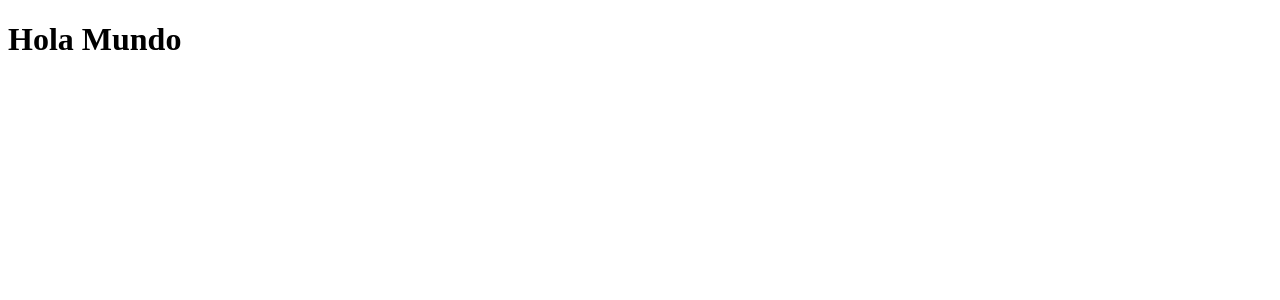
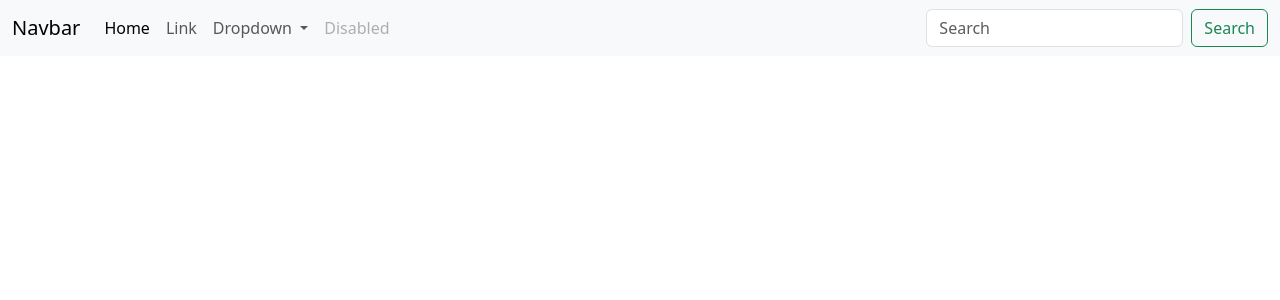
Before and after one commit to franciscosantiagoc/AngularProjectBases, an Angular app: page / in a window 1280 px wide. Shown: the top 300 px of the page. Built offline with nearby package versions, Linux system fonts and the light colour scheme.

Commit message:
installing boostrap in our angular project

```diff
--- a/package.json
+++ b/package.json
@@ -18,6 +18,7 @@
     "@angular/platform-browser": "^16.1.0",
     "@angular/platform-browser-dynamic": "^16.1.0",
     "@angular/router": "^16.1.0",
+    "bootstrap": "^5.3.1",
     "rxjs": "~7.8.0",
     "tslib": "^2.3.0",
     "zone.js": "~0.13.0"
--- a/src/app/app.component.html
+++ b/src/app/app.component.html
@@ -1 +1,36 @@
-<h1>Hola Mundo</h1>
+<nav class="navbar navbar-expand-lg bg-body-tertiary">
+  <div class="container-fluid">
+    <a class="navbar-brand" href="#">Navbar</a>
+    <button class="navbar-toggler" type="button" data-bs-toggle="collapse" data-bs-target="#navbarSupportedContent" aria-controls="navbarSupportedContent" aria-expanded="false" aria-label="Toggle navigation">
+      <span class="navbar-toggler-icon"></span>
+    </button>
+    <div class="collapse navbar-collapse" id="navbarSupportedContent">
+      <ul class="navbar-nav me-auto mb-2 mb-lg-0">
+        <li class="nav-item">
+          <a class="nav-link active" aria-current="page" href="#">Home</a>
+        </li>
+        <li class="nav-item">
+          <a class="nav-link" href="#">Link</a>
+        </li>
+        <li class="nav-item dropdown">
+          <a class="nav-link dropdown-toggle" href="#" role="button" data-bs-toggle="dropdown" aria-expanded="false">
+            Dropdown
+          </a>
+          <ul class="dropdown-menu">
+            <li><a class="dropdown-item" href="#">Action</a></li>
+            <li><a class="dropdown-item" href="#">Another action</a></li>
+            <li><hr class="dropdown-divider"></li>
+            <li><a class="dropdown-item" href="#">Something else here</a></li>
+          </ul>
+        </li>
+        <li class="nav-item">
+          <a class="nav-link disabled" aria-disabled="true">Disabled</a>
+        </li>
+      </ul>
+      <form class="d-flex" role="search">
+        <input class="form-control me-2" type="search" placeholder="Search" aria-label="Search">
+        <button class="btn btn-outline-success" type="submit">Search</button>
+      </form>
+    </div>
+  </div>
+</nav>
--- a/src/styles.css
+++ b/src/styles.css
@@ -1 +1,2 @@
 /* You can add global styles to this file, and also import other style files */
+@import '~bootstrap/dist/css/bootstrap.min.css';
```
Also changed, not shown: 1 other file (tests, documents, lock files or other folders).
